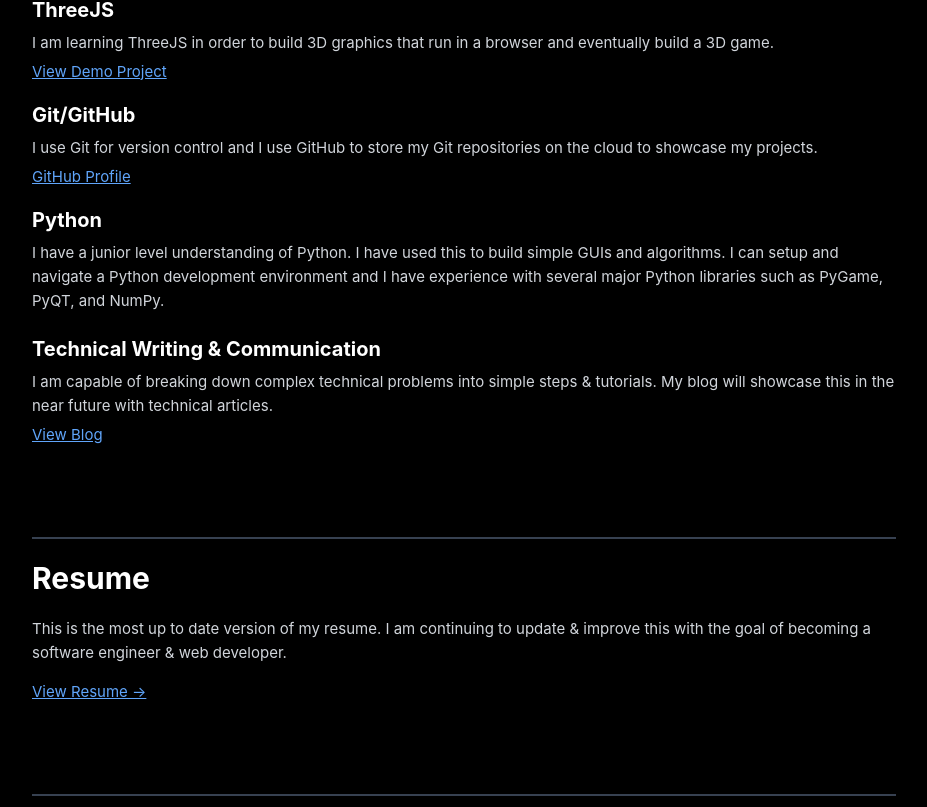
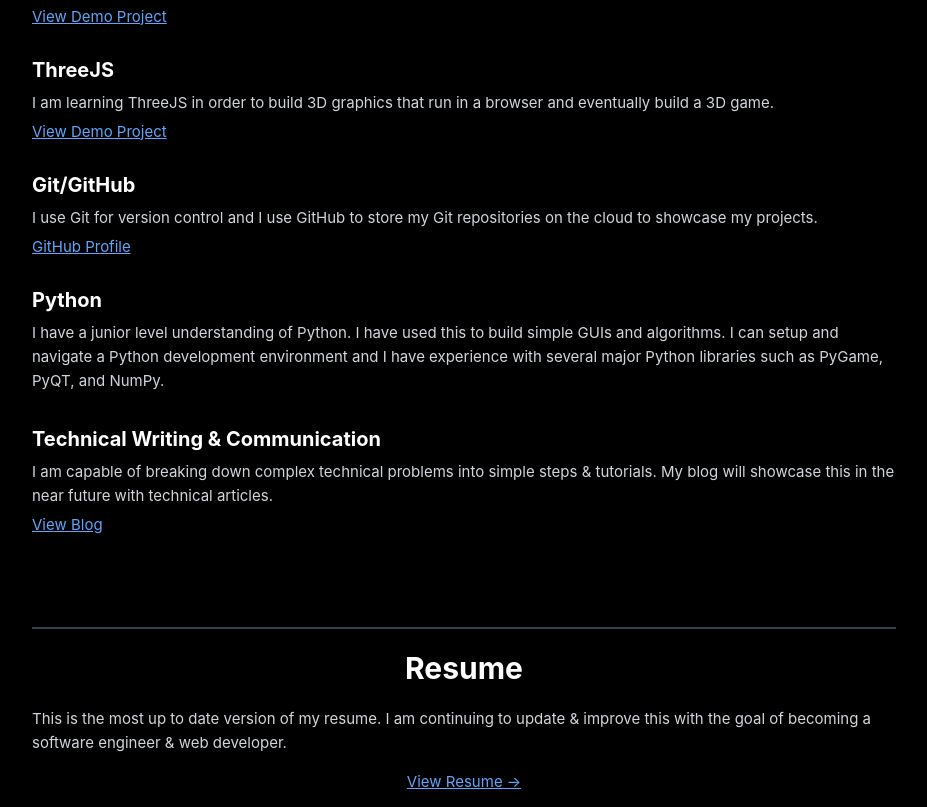
Before and after one commit to Cloudinnovates/gavinshr.com, a React (Create React App) app: page / in a window 1280 px wide. Shown: the part 1273-2080 px from the top of the page, without its empty margins (176-1103 px from the left). Built offline with nearby package versions, Linux system fonts and the light colour scheme; some icons are missing.

Commit message:
Updating homepage formatting

```diff
--- a/src/Routes/Homepage/Resume.js
+++ b/src/Routes/Homepage/Resume.js
@@ -2,6 +2,7 @@
   return (
     <div id="resume">
       <hr/>
+      <div className="center">
         <h1>Resume</h1>
 
         <p style={{ paddingTop: "15px" }}>This is the most up to date version of my resume. I am continuing to update & improve this with the goal of becoming a software engineer & web developer.</p>
@@ -9,6 +10,7 @@
         <div style={{ paddingTop: "15px" }}>
           <a className="link" href="/Resume.html" target="_blank" rel="noopener noreferrer">View Resume &rarr;</a>
         </div>
+      </div>
     </div>
   );
 }
--- a/src/Routes/Homepage/Skills.js
+++ b/src/Routes/Homepage/Skills.js
@@ -9,7 +9,7 @@
 
       <div>
         {skills.map((skill) => (
-          <div key={skill.skill} style={{ paddingTop: "15px" }}>
+          <div key={skill.skill} style={{ paddingTop: "25px" }}>
             <span>
               <h2>{skill.skill}</h2>
             </span>
```
Also changed, not shown: 14 other files (tests, documents, lock files or other folders).
